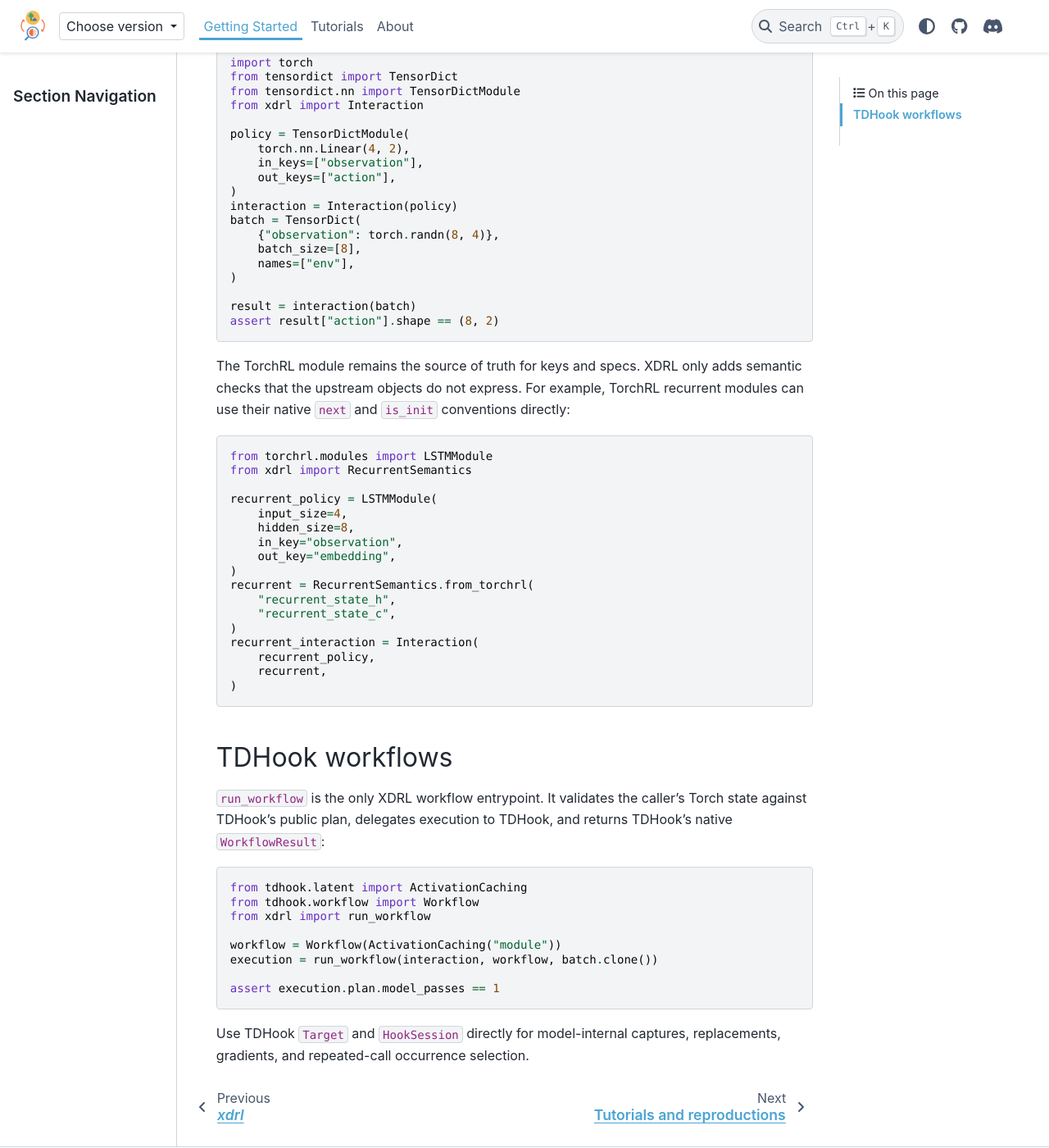
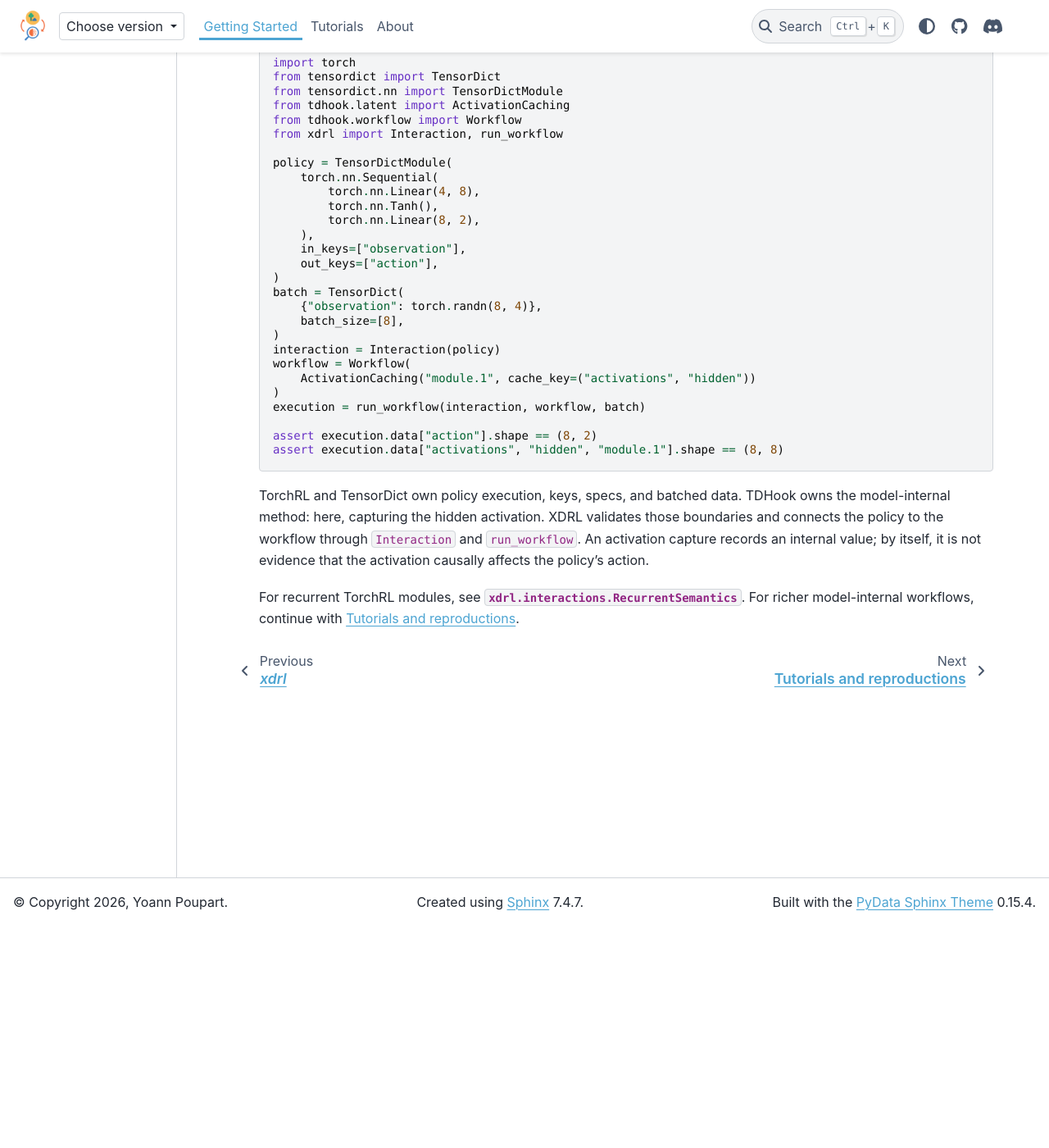
Before and after one commit to Xmaster6y/xdrl, a Sphinx documentation site: the page built from docs/source/start.rst, in a window 1280 px wide and 1400 px high, scrolled down 271 px. Shown: the whole window at 82% size. Built offline with Sphinx 7.4.7 and the PyData theme 0.15.4, drawn with Linux system fonts in a browser that asks for light colours; pages that are not in the unit, such as notebooks, are missing from menus; comment, search, counter and statistics services are not loaded; some of the changed text lies outside the part shown.

Commit message:
Docs: lead quickstart with activation capture (#81)

```diff
--- a/docs/source/start.rst
+++ b/docs/source/start.rst
@@ -1,7 +1,7 @@
 Quickstart
 ==========
 
-Install XDRL and construct one boundary around an unchanged TorchRL module:
+Install XDRL, run a small TorchRL policy, and capture one hidden activation:
 
 .. code-block:: bash
 
@@ -12,65 +12,39 @@ Install XDRL and construct one boundary around an unchanged TorchRL module:
    import torch
    from tensordict import TensorDict
    from tensordict.nn import TensorDictModule
-   from xdrl import Interaction
+   from tdhook.latent import ActivationCaching
+   from tdhook.workflow import Workflow
+   from xdrl import Interaction, run_workflow
 
    policy = TensorDictModule(
-       torch.nn.Linear(4, 2),
+       torch.nn.Sequential(
+           torch.nn.Linear(4, 8),
+           torch.nn.Tanh(),
+           torch.nn.Linear(8, 2),
+       ),
        in_keys=["observation"],
        out_keys=["action"],
    )
-   interaction = Interaction(policy)
    batch = TensorDict(
        {"observation": torch.randn(8, 4)},
        batch_size=[8],
-       names=["env"],
    )
+   interaction = Interaction(policy)
+   workflow = Workflow(
+       ActivationCaching("module.1", cache_key=("activations", "hidden"))
+   )
+   execution = run_workflow(interaction, workflow, batch)
 
-   result = interaction(batch)
-   assert result["action"].shape == (8, 2)
+   assert execution.data["action"].shape == (8, 2)
+   assert execution.data["activations", "hidden", "module.1"].shape == (8, 8)
 
-The TorchRL module remains the source of truth for keys and specs. XDRL only
-adds semantic checks that the upstream objects do not express. For example,
-TorchRL recurrent modules can use their native ``next`` and ``is_init``
-conventions directly:
+TorchRL and TensorDict own policy execution, keys, specs, and batched data.
+TDHook owns the model-internal method: here, capturing the hidden activation.
+XDRL validates those boundaries and connects the policy to the workflow through
+``Interaction`` and ``run_workflow``. An activation capture records an internal
+value; by itself, it is not evidence that the activation causally affects the
+policy's action.
 
-.. code-block:: python
-
-   from torchrl.modules import LSTMModule
-   from xdrl import RecurrentSemantics
-
-   recurrent_policy = LSTMModule(
-       input_size=4,
-       hidden_size=8,
-       in_key="observation",
-       out_key="embedding",
-   )
-   recurrent = RecurrentSemantics.from_torchrl(
-       "recurrent_state_h",
-       "recurrent_state_c",
-   )
-   recurrent_interaction = Interaction(
-       recurrent_policy,
-       recurrent,
-   )
-
-TDHook workflows
-----------------
-
-``run_workflow`` is the only XDRL workflow entrypoint. It validates the
-caller's Torch state against TDHook's public plan, delegates execution to
-TDHook, and returns TDHook's native ``WorkflowResult``:
-
-.. code-block:: python
-
-   from tdhook.latent import ActivationCaching
-   from tdhook.workflow import Workflow
-   from xdrl import run_workflow
-
-   workflow = Workflow(ActivationCaching("module"))
-   execution = run_workflow(interaction, workflow, batch.clone())
-
-   assert execution.plan.model_passes == 1
-
-Use TDHook ``Target`` and ``HookSession`` directly for model-internal captures,
-replacements, gradients, and repeated-call occurrence selection.
+For recurrent TorchRL modules, see
+:class:`xdrl.interactions.RecurrentSemantics`. For richer model-internal
+workflows, continue with :doc:`tutorials`.
```
Also changed, not shown: README.md (+26 -17 lines), 1 other file.
